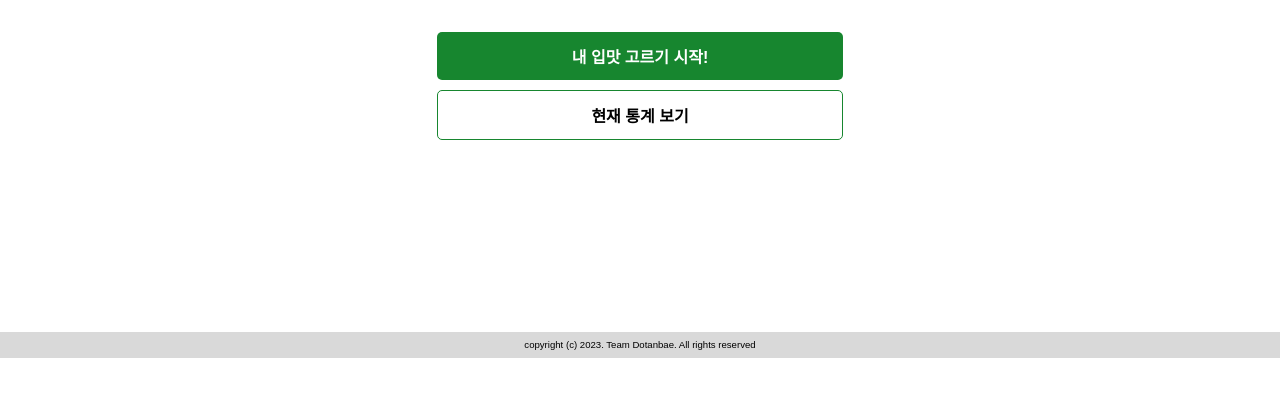
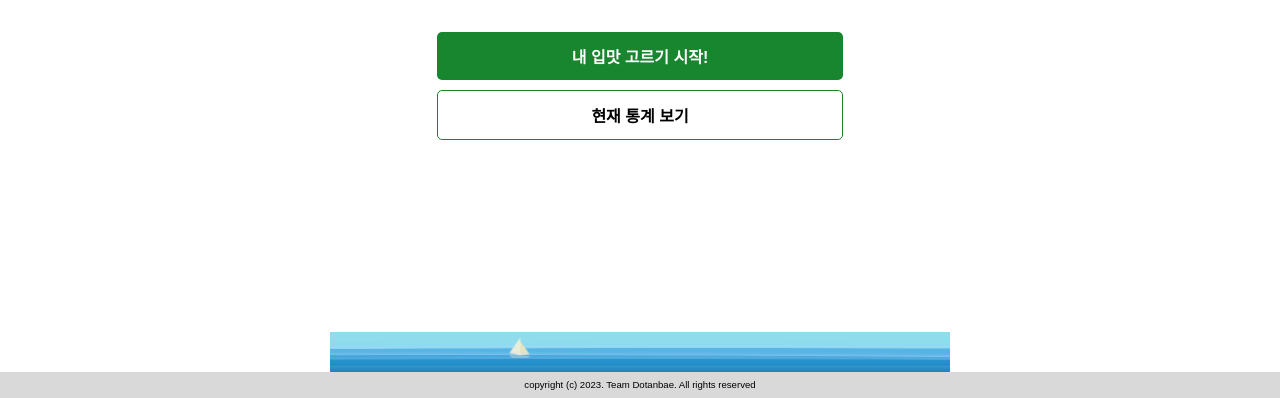
Before and after one commit to bearjelly/dotdanbae, a plain HTML site: page index.html in a window 1280 px wide. Shown: the part 441-839 px from the top of the page. Before the commit the page ends 800 px from the top, so only its background shows below. Drawn offline with Linux system fonts and the light colour scheme; a web font is replaced by a local one.

Commit message:
배 이미지 스타일 추가

```diff
--- a/common/scss/partials/layout/_layout.scss
+++ b/common/scss/partials/layout/_layout.scss
@@ -296,3 +296,108 @@ footer {
 .url {
   margin-top: 12px;
 }
+
+// footer animation
+
+.ocean {
+  height: 40px;
+  width: 100%;
+  max-width: 620px;
+  margin: 0 auto;
+  overflow: hidden;
+
+  &-view {
+    background: linear-gradient(to bottom, #8fdced 25%, #7fcdff, #357a9b);
+    width: 1250px;
+    height: 100%;
+    position: relative;
+
+    .wave {
+      background: rgba(24, 138, 200, 0.52);
+      border-radius: 1000% 1000% 0 0;
+      box-shadow: 0px 0px 5px rgba(219, 235, 250, 0.7);
+      width: 1500px;
+      height: 45%;
+      opacity: 0.9;
+      position: absolute;
+      left: -5%;
+      &:nth-child(1n) {
+        bottom: 10px;
+        animation: wave 18s ease-in-out reverse infinite;
+        opacity: 0.8;
+      }
+
+      &:nth-child(2n) {
+        bottom: 5px;
+        left: -30%;
+        animation: wave2 20s -1s reverse infinite;
+      }
+      &:nth-child(3n) {
+        bottom: 0px;
+        left: -10%;
+        animation: wave3 20s -1s reverse infinite;
+      }
+    }
+
+    @keyframes wave {
+      0% {
+        transform: translate(-10%, 52%);
+      }
+      25% {
+        transform: translate(-25%, 35%);
+      }
+      50% {
+        transform: translate(-30%, 0%);
+      }
+      25% {
+        transform: translate(-25%, 35%);
+      }
+      100% {
+        transform: translate(-10%, 52%);
+      }
+    }
+
+    @keyframes wave2 {
+      0% {
+        transform: translate(-10%, 45%);
+      }
+      25% {
+        transform: translate(-25%, 25%);
+      }
+      50% {
+        transform: translate(-30%, 10%);
+      }
+      25% {
+        transform: translate(-25%, 25%);
+      }
+      100% {
+        transform: translate(-10%, 45%);
+      }
+    }
+  }
+  @keyframes wave3 {
+    0% {
+      transform: translate(-10%, 38%);
+    }
+    25% {
+      transform: translate(-25%, 15%);
+    }
+    50% {
+      transform: translate(-50%, 0%);
+    }
+    25% {
+      transform: translate(-25%, 15%);
+    }
+    100% {
+      transform: translate(-10%, 38%);
+    }
+  }
+}
+
+.boat {
+  width: 20px;
+  height: 20px;
+  position: absolute;
+  top: -10px;
+  left: 38%;
+}
--- a/index.html
+++ b/index.html
@@ -48,6 +48,20 @@
       </div>
     </div>
 
+
+    <div class="ocean-wrap">
+      <div class="ocean">
+        <div class="ocean-view">
+          <div class="wave">
+            <div class="boat">
+              <img src="./common/images/dotanbae.png" alt="배">
+            </div>
+          </div>
+          <div class="wave"></div>
+        <div class="wave"></div>
+      </div>
+    </div>
+
     <footer>
       <p>copyright (c) 2023. Team Dotanbae. All rights reserved</p>
     </footer>
```
Also changed, not shown: common/images/dotanbae.png (added), common/scss/styles.css.
